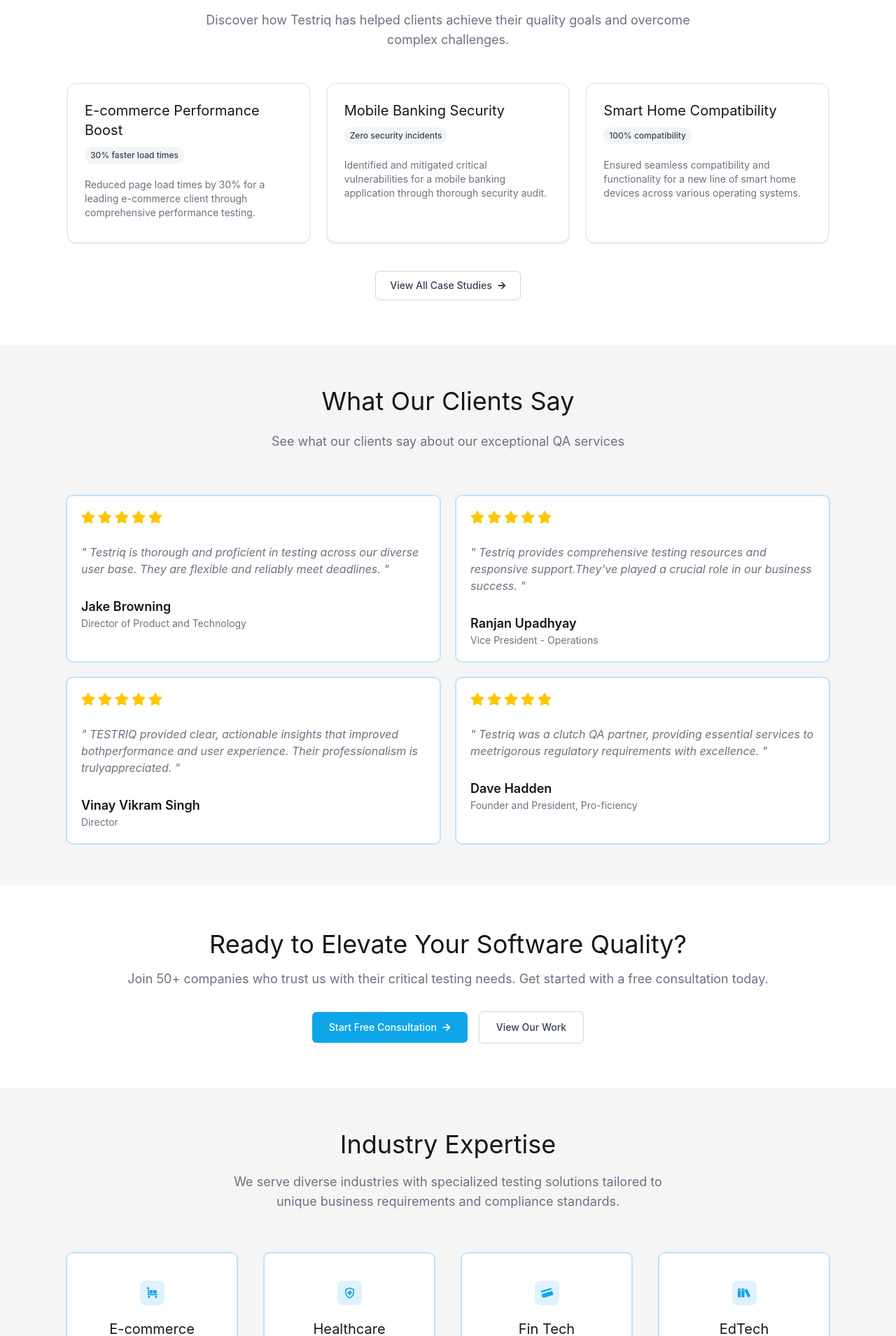
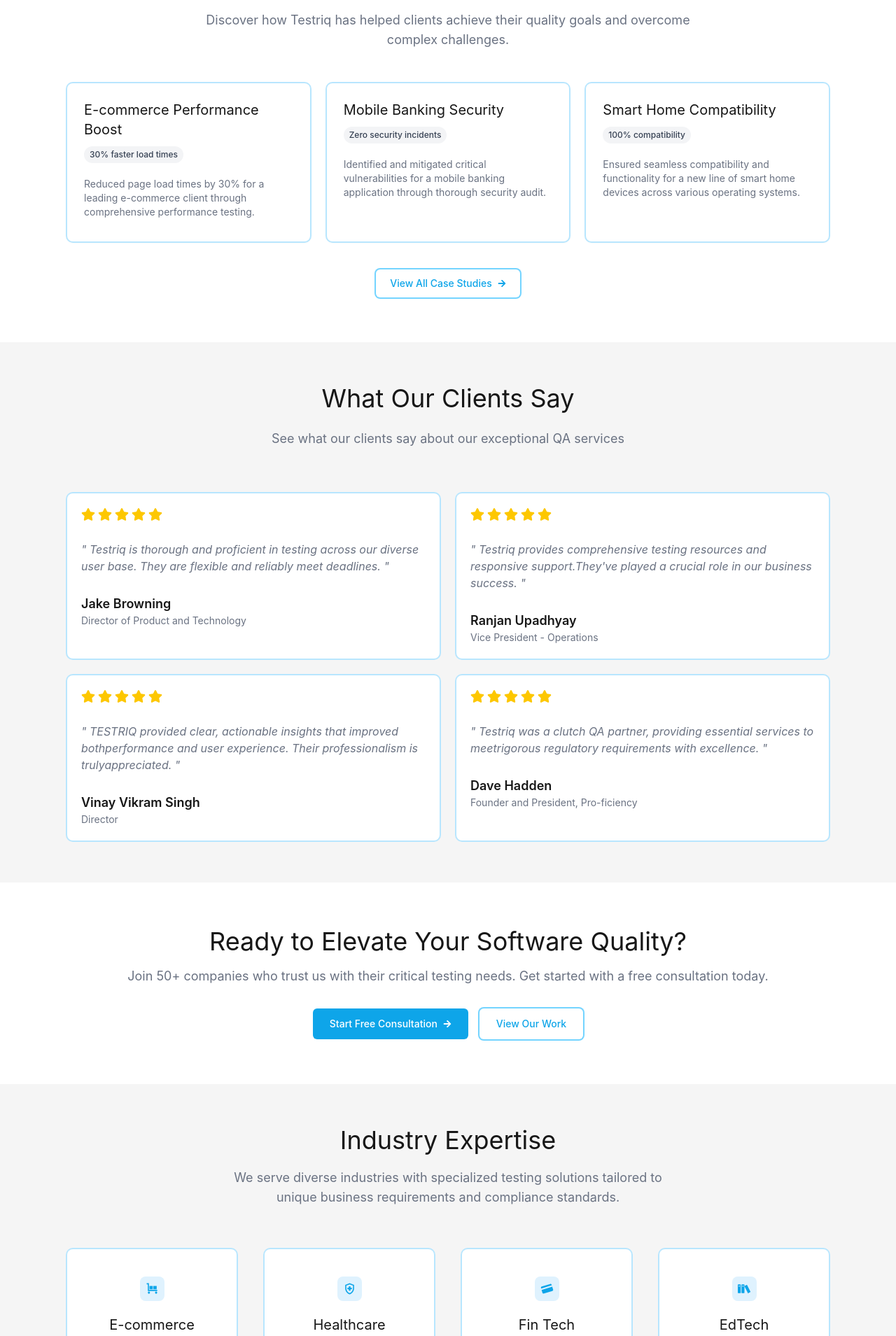
Before and after one commit to prakash47/testrq-3.0, a Next.js app: page / in a window 1280 px wide. Shown: the part 2171-4080 px from the top of the page at 70% size. Built offline with nearby package versions, Linux system fonts and the light colour scheme.

Commit message:
unused icons removed

```diff
--- a/src/components/sections/HomeOurImpact.tsx
+++ b/src/components/sections/HomeOurImpact.tsx
@@ -43,7 +43,7 @@
         {impactSection.caseStudies.map((study, idx) => (
           <div
             key={idx}
-            className="bg-white border border-gray-200 rounded-xl shadow-sm p-6 transition duration-300 transform hover:shadow-xl"
+            className="bg-white ring-sky-200 ring-2 rounded-lg shadow-sm p-6 transition duration-300 transform hover:shadow-sky-200 hover:shadow-xl"
           >
             <h3 className="text-xl mb-2">{study.title}</h3>
             <span className="inline-block text-xs font-medium text-gray-700 bg-gray-100 px-2 py-1 rounded-full mb-3">
@@ -56,7 +56,7 @@
 
       {/* Button */}
       <div className="mt-10 text-center">
-        <button className="inline-flex items-center gap-2 bg-white border border-gray-300 text-gray-700 px-5 py-2.5 rounded-md text-sm font-medium transition duration-300 transform hover:shadow-xl cursor-pointer">
+        <button className="inline-flex items-center gap-2  px-5 py-2.5 rounded-md text-sm font-medium ring-sky-300 ring-2 hover:bg-[theme(color.brand.blue)] transition duration-300 cursor-pointer text-[theme(color.brand.blue)] hover:text-white">
           View All Case Studies
           <FaArrowRight className="text-xs" />
         </button>
--- a/src/components/sections/HomeReadyToElevate.tsx
+++ b/src/components/sections/HomeReadyToElevate.tsx
@@ -36,7 +36,7 @@
         {/* Secondary Button */}
         <a
           href={ctaSection.secondaryButton.href}
-          className="inline-flex items-center px-6 py-3 text-gray-700 border border-gray-300 hover:bg-gray-50 transition rounded-md text-sm font-medium"
+          className="inline-flex items-center px-6 py-3 rounded-md ring-sky-300 ring-2 hover:bg-[theme(color.brand.blue)] transition duration-300 cursor-pointer text-[theme(color.brand.blue)] hover:text-white text-sm font-medium"
         >
           {ctaSection.secondaryButton.label}
         </a>
--- a/src/components/sections/HomeTechStack.tsx
+++ b/src/components/sections/HomeTechStack.tsx
@@ -1,14 +1,10 @@
 import React from "react";
 import Image from "next/image";
 import {
-  SiSelenium,
   SiCypress,
   SiAppium,
-  SiApachejmeter,
-  SiPostman,
   SiSwagger,
   SiInsomnia,
-  SiZap,
 } from "react-icons/si";
 import { FaCircleCheck } from "react-icons/fa6";
 import { FaRocket, FaNetworkWired, FaDesktop } from "react-icons/fa";
@@ -122,7 +118,7 @@
         {techStack.categories.map((category, idx) => (
           <div
             key={idx}
-            className="bg-white border border-gray-200 rounded-xl shadow-sm p-6 text-left transition duration-300 transform hover:shadow-xl cursor-pointer"
+            className="bg-white ring-sky-200 ring-1 rounded-lg shadow-sm p-6 text-left transition duration-300 transform hover:shadow-sky-200 hover:shadow-xl cursor-pointer"
           >
             <h3 className="text-xl text-[theme(color.brand.blue)] mb-4 text-center">
               {category.title}
```
